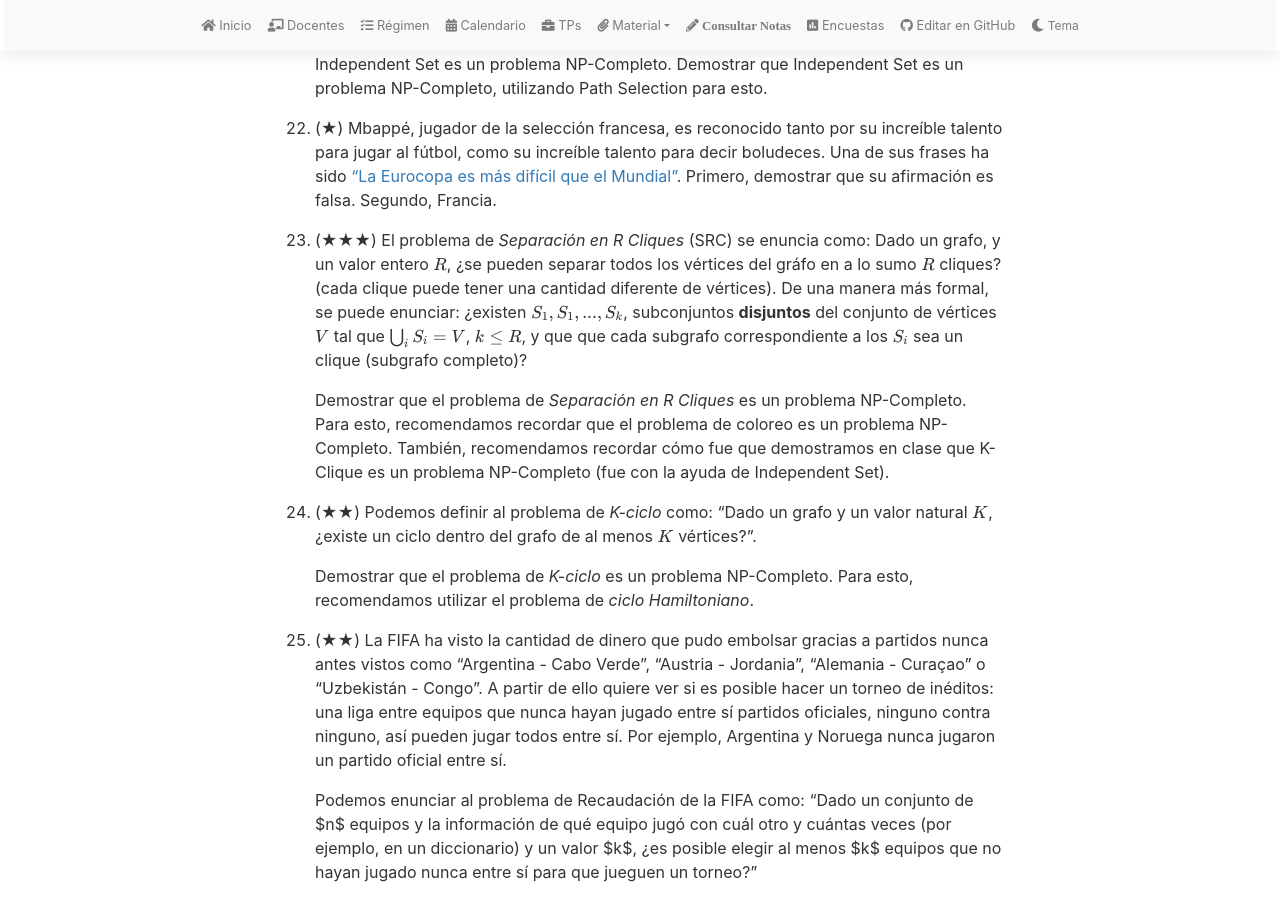
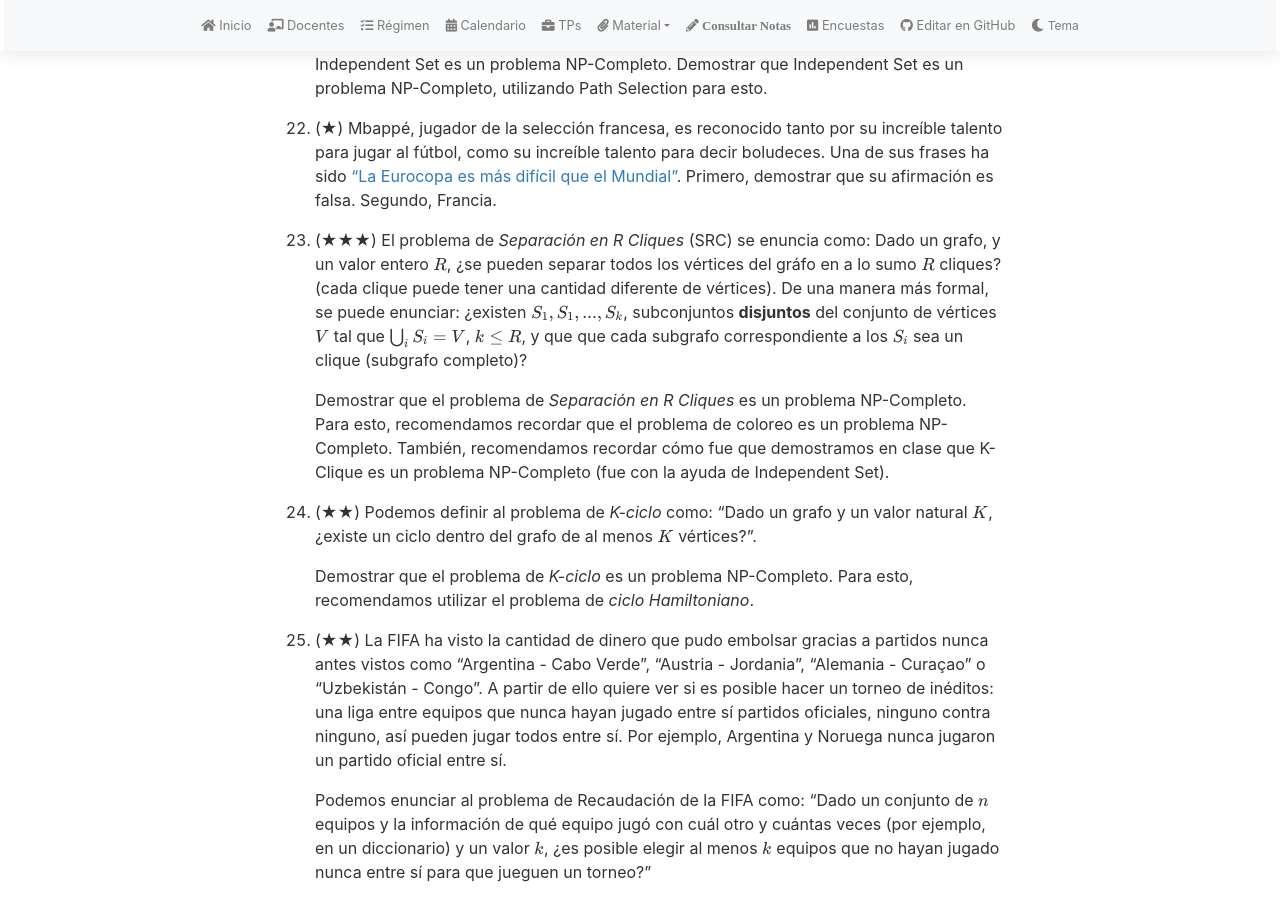
Before and after one commit to algoritmos-rw/tda_bg, a Jekyll site: the page built from material/guias/reducciones.md, in a window 1280 px wide and 900 px high, scrolled down 3652 px. Built offline with Jekyll 4.4.1, drawn with Linux system fonts in a browser that asks for light colours; nearby versions of some CDN libraries; our own code applies the rules of GitHub Pages for plain Markdown files.

```diff
--- a/material/guias/reducciones.md
+++ b/material/guias/reducciones.md
@@ -171,8 +171,8 @@ math: true
     un partido oficial entre sí.
 
     Podemos enunciar al problema de Recaudación de la FIFA como: "Dado un conjunto
-    de $n$ equipos y la información de qué equipo jugó con cuál otro y cuántas veces
-    (por ejemplo, en un diccionario) y un valor $k$, ¿es posible elegir al menos $k$
+    de $$n$$ equipos y la información de qué equipo jugó con cuál otro y cuántas veces
+    (por ejemplo, en un diccionario) y un valor $$k$$, ¿es posible elegir al menos $$k$$
     equipos que no hayan jugado nunca entre sí para que jueguen un torneo?"
 
 
```
